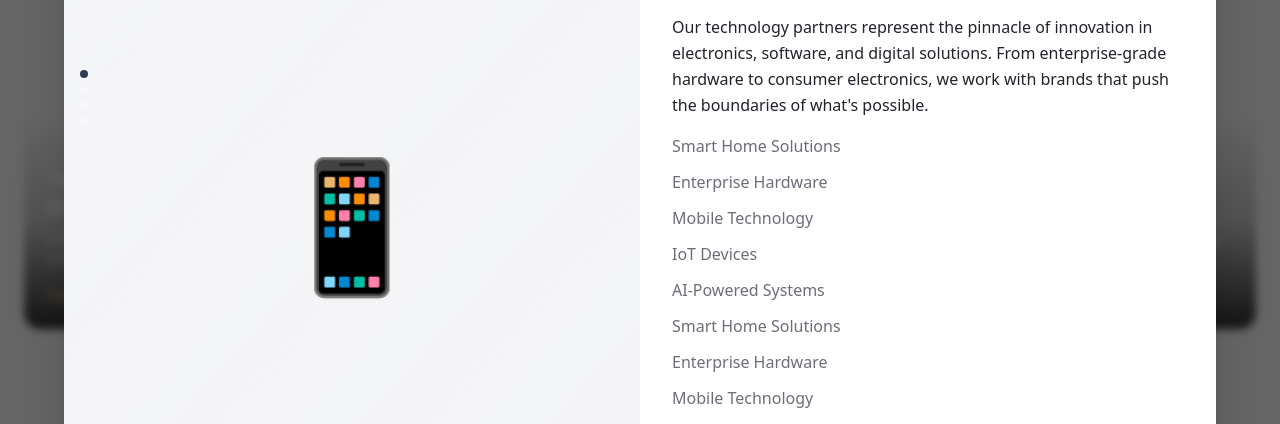
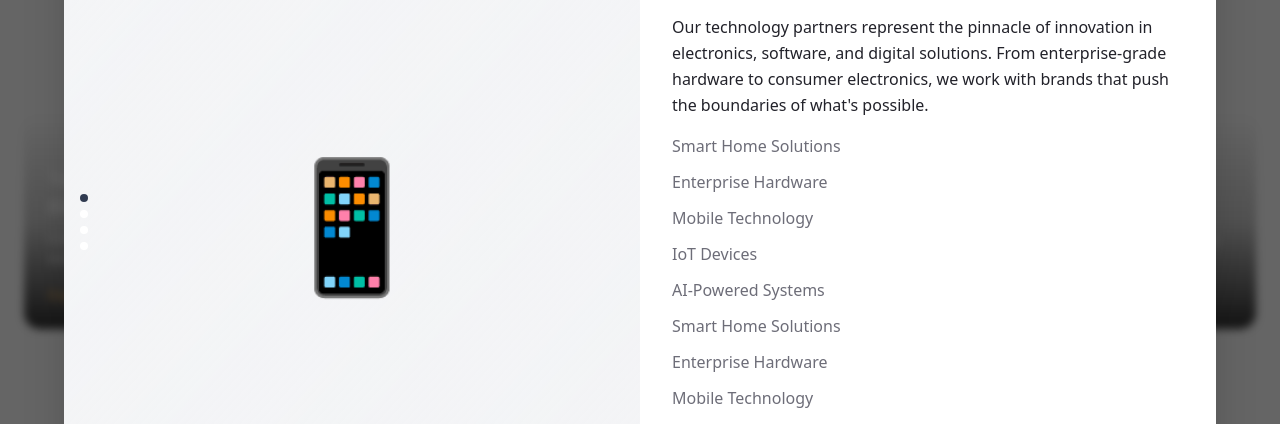
Before and after one commit to RajveerKalsi/partner-hub-design, a React (Vite) app: page / in a window 1280 px wide. Both pictures are taken after a click on the element 166 px from the left and 2001 px from the top of the page. Shown: the part 1779-2203 px from the top of the page. Built offline with nearby package versions, Linux system fonts and the light colour scheme; the HTML template or start-up script is replaced by a standard one.

Commit message:
fixed the height of pop 3 dots

```diff
--- a/src/components/CategoriesSection.tsx
+++ b/src/components/CategoriesSection.tsx
@@ -236,7 +236,7 @@ const CategoriesSection = () => {
 
                   {/* Vertical Dots Indicator - Horizontal on mobile */}
                   <div
-                    className="absolute left-1/2 bottom-4 -translate-x-1/2 flex space-x-2
+                    className="absolute left-1/2 bottom-50 -translate-x-1/2 flex space-x-2
                 md:left-4 md:top-1/2 md:-translate-y-1/2 md:translate-x-0
                 md:flex-col md:space-x-0 md:space-y-2"
                   >
@@ -246,7 +246,7 @@ const CategoriesSection = () => {
                         className={`w-2 h-2 rounded-full transition-colors ${
                           index === currentImageIndex
                             ? "bg-primary"
-                            : "bg-white/40"
+                            : "bg-white/100"
                         }`}
                         onClick={() => emblaApi?.scrollTo(index)}
                       />
```
